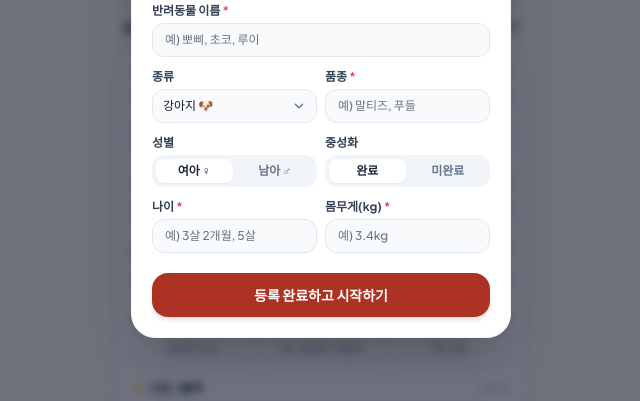
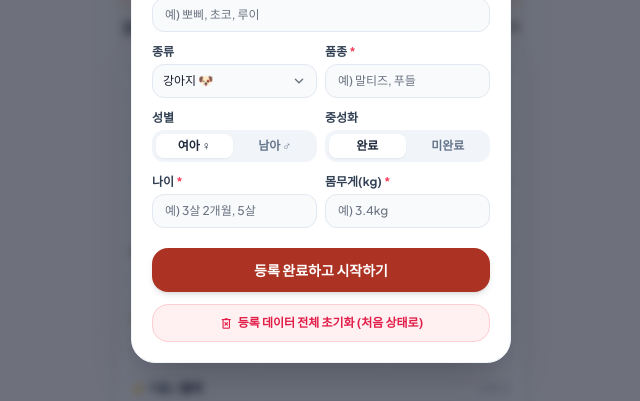
Before and after one commit to hs303154-pixel/pet_health, a website: page 01_dashboard.html in a window 1280 px wide. Shown: the part 336-737 px from the top of the page, without its empty margins (319-959 px from the left). Drawn offline with nearby package versions, Linux system fonts and the light colour scheme.

Commit message:
Feat: Add one-click reset all app data button in profile modal

```diff
--- a/01_dashboard.html
+++ b/01_dashboard.html
@@ -2,6 +2,16 @@
 
 <html lang="ko"><head>
 <script>
+
+  // 앱 전체 데이터 초기화 함수
+  function resetAllAppData() {
+    if (confirm('등록된 반려동물 프로필과 모든 건강 체크 기록을 삭제하고 처음 상태로 되돌리시겠습니까?')) {
+      localStorage.clear();
+      alert('모든 데이터가 초기화되었습니다. 처음 상태로 새로고침합니다.');
+      location.reload();
+    }
+  }
+
   // 이전 테스트 잔여 문진 데이터 전면 초기화 (클린 스타트)
   try {
     Object.keys(localStorage).forEach(k => {
@@ -526,6 +536,12 @@
       <!-- Submit Button -->
       <button type="submit" id="btn-profile-submit" class="w-full mt-2 py-3 rounded-2xl bg-primary text-white font-extrabold text-sm shadow-md active:scale-[0.98] transition-all cursor-pointer">
         등록 완료하고 시작하기
+      </button>
+
+      <!-- 데이터 전체 초기화 버튼 -->
+      <button type="button" id="btn-reset-app" onclick="resetAllAppData()" class="w-full py-2.5 rounded-2xl bg-rose-50 hover:bg-rose-100 text-rose-600 font-bold text-xs border border-rose-200 active:scale-[0.98] transition-all flex items-center justify-center gap-1 cursor-pointer">
+        <span class="material-symbols-outlined text-[15px]">delete_forever</span>
+        <span>등록 데이터 전체 초기화 (처음 상태로)</span>
       </button>
     </form>
 
```
Also changed, not shown: 04_health_diary_charts.html (+16 -0 lines), index.html (+16 -0 lines).
